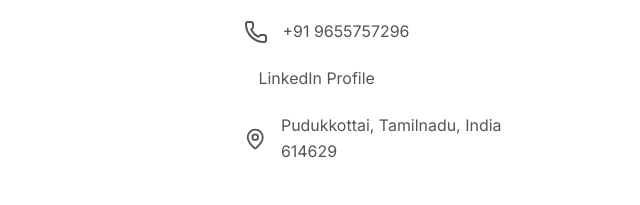
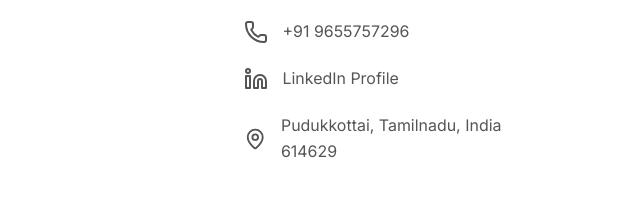
Before and after one commit to lingeshwaran10/portfolio, a plain HTML site: page index.html in a window 1280 px wide. Shown: the part 4049-4254 px from the top of the page, 246-886 px from the left. Drawn offline with nearby package versions, Linux system fonts and the light colour scheme.

Commit message:
Add files via upload

```diff
--- a/index.html
+++ b/index.html
@@ -200,7 +200,7 @@
                         <span>+91 9655757296</span>
                     </a>
                     <a href="https://www.linkedin.com/in/lingeshwaran-g-23412226b" target="_blank" class="contact-link">
-                        <i data-lucide="linkedin"></i>
+                        <svg xmlns="http://www.w3.org/2000/svg" width="24" height="24" viewBox="0 0 24 24" fill="none" stroke="currentColor" stroke-width="2" stroke-linecap="round" stroke-linejoin="round"><path d="M16 8a6 6 0 0 1 6 6v7h-4v-7a2 2 0 0 0-2-2 2 2 0 0 0-2 2v7h-4v-7a6 6 0 0 1 6-6z"/><rect width="4" height="12" x="2" y="9"/><circle cx="4" cy="4" r="2"/></svg>
                         <span>LinkedIn Profile</span>
                     </a>
                     <div class="contact-link">
```
